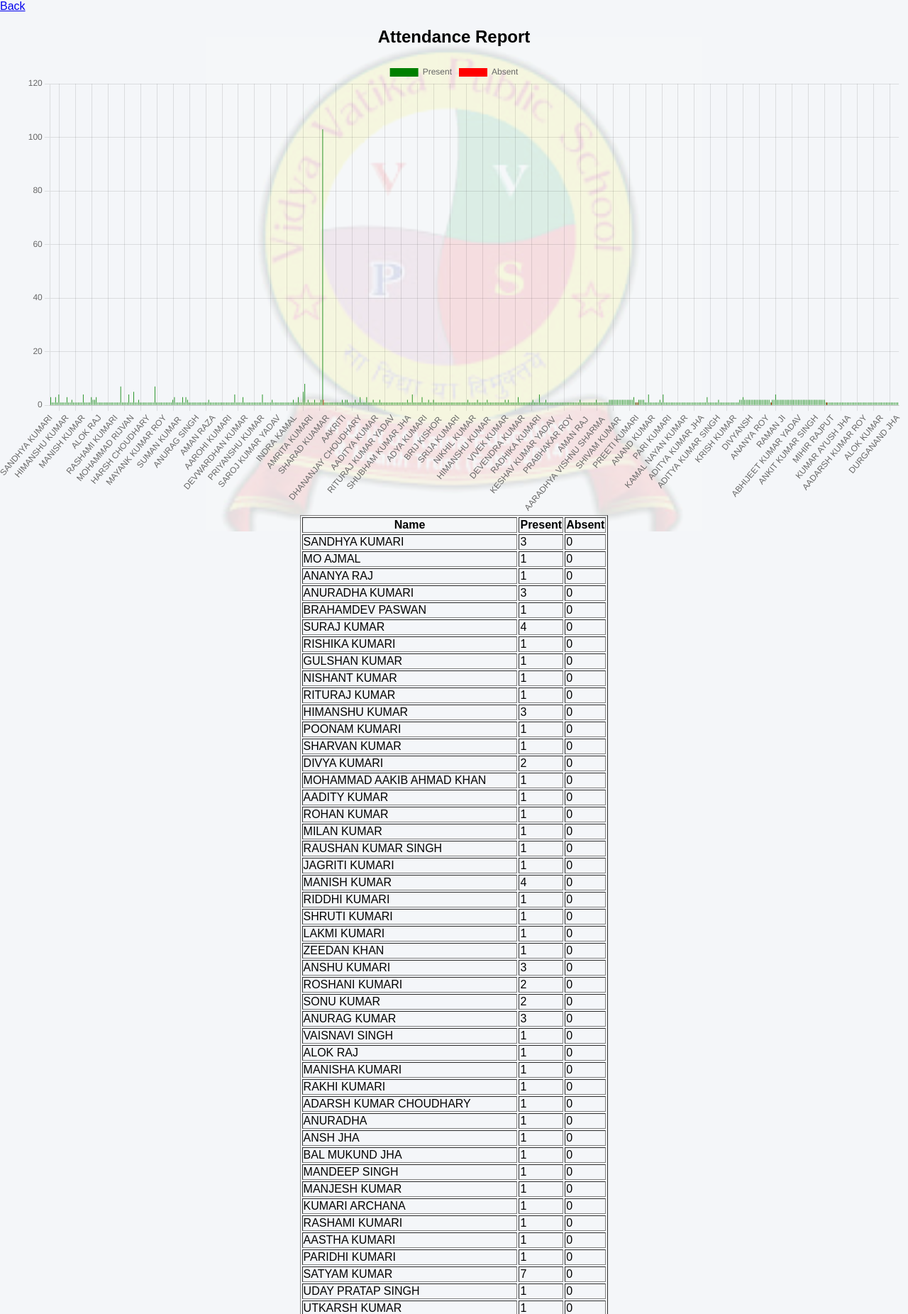
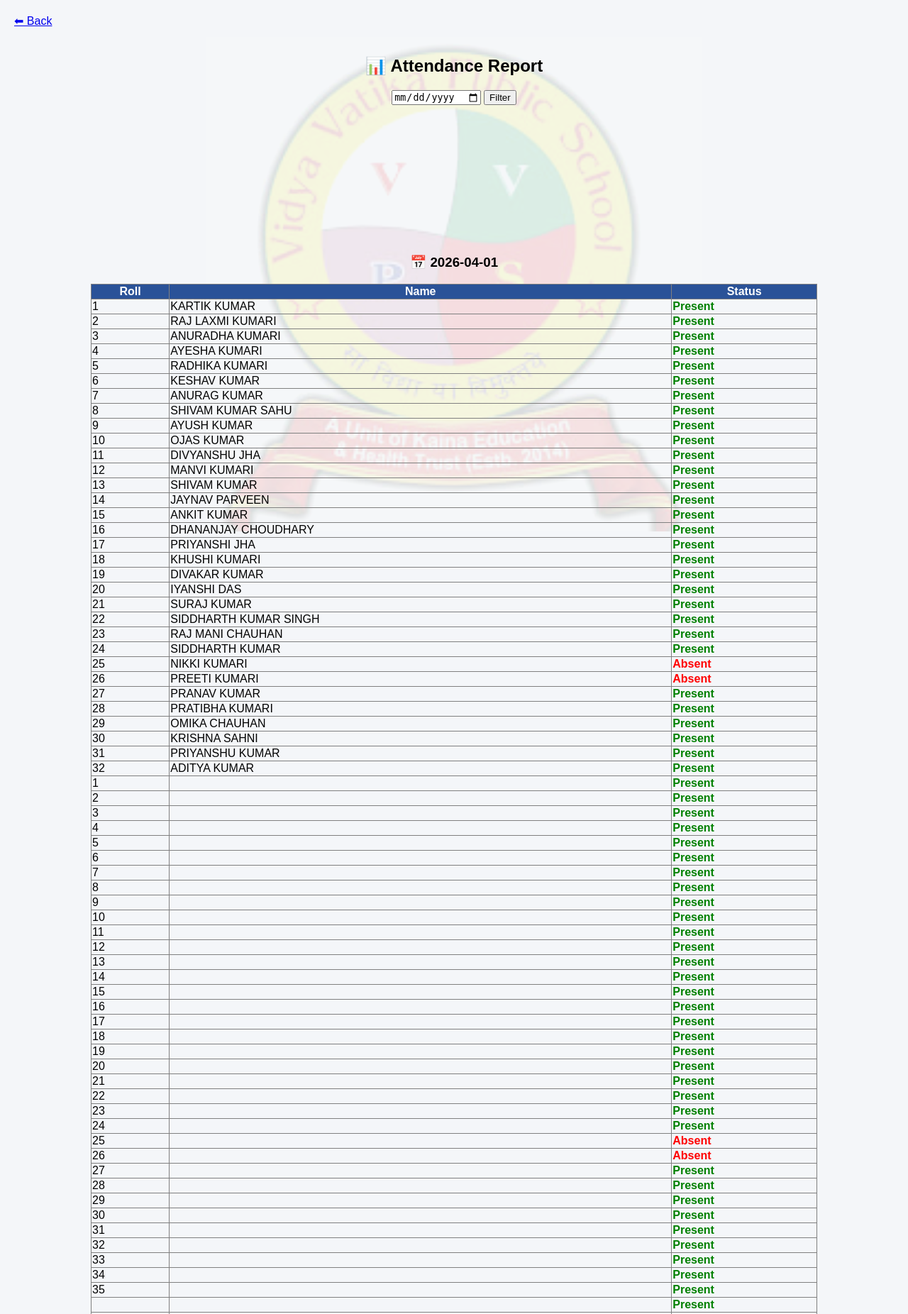
Before and after one commit to ambesh85/attendance-system, a Flask app: page /report in a window 1280 px wide. Shown: the top 1852 px of the page at 71% size. Run offline with Flask 3, Linux system fonts and the light colour scheme; a user stored in the database is signed in; data comes from the database, SQL or seed files in the repository; both versions use the stored data as it was after the commit.

Commit message:
role based report + download fix

```diff
--- a/app.py
+++ b/app.py
@@ -2,6 +2,7 @@ from flask import Flask, render_template, request, redirect, session, send_file
 from db import get_db
 from datetime import datetime
 import csv
+import os
 
 app = Flask(__name__)
 app.secret_key = "secret123"
@@ -46,7 +47,8 @@ def dashboard():
 
     if selected_class:
         students = db.execute(
-            "SELECT * FROM students WHERE class=?", (selected_class,)
+            "SELECT * FROM students WHERE CAST(class AS INTEGER)=?",
+            (int(selected_class),),
         ).fetchall()
     else:
         students = []
@@ -60,7 +62,7 @@ def dashboard():
     )
 
 
-# 📥 SUBMIT (DEFAULT PRESENT)
+# 📥 SUBMIT ATTENDANCE
 @app.route("/submit", methods=["POST"])
 def submit():
     if "user" not in session:
@@ -75,7 +77,7 @@ def submit():
         selected_class = teacher_class
 
     students = db.execute(
-        "SELECT * FROM students WHERE class=?", (selected_class,)
+        "SELECT * FROM students WHERE CAST(class AS INTEGER)=?", (int(selected_class),)
     ).fetchall()
 
     date = datetime.now().strftime("%Y-%m-%d")
@@ -94,43 +96,68 @@ def submit():
     return redirect("/success")
 
 
-# 📊 REPORT WITH GROUPING
-@app.route("/report")
+# 📊 DATE-WISE REPORT (ROLE-BASED)
+@app.route("/report", methods=["GET", "POST"])
 def report():
     if "user" not in session:
         return redirect("/")
 
     db = get_db()
+    teacher_class = session.get("class")
 
-    rows = db.execute("SELECT name, status FROM attendance").fetchall()
+    selected_date = request.form.get("date")
 
+    query = "SELECT * FROM attendance WHERE 1=1"
+    params = []
+
+    # 📅 Date filter
+    if selected_date:
+        query += " AND date=?"
+        params.append(selected_date)
+
+    # 🎯 Role-based filter
+    if teacher_class != "all":
+        query += " AND CAST(class AS INTEGER)=?"
+        params.append(int(teacher_class))
+
+    query += " ORDER BY date DESC"
+
+    rows = db.execute(query, params).fetchall()
+
+    # 🔥 Group by date
     report_data = {}
 
     for row in rows:
-        name = row["name"]
-        status = row["status"]
+        date = row["date"]
 
-        if name not in report_data:
-            report_data[name] = {"present": 0, "absent": 0}
+        if date not in report_data:
+            report_data[date] = []
 
-        if status == "Present":
-            report_data[name]["present"] += 1
-        else:
-            report_data[name]["absent"] += 1
-
-    print(report_data)  # 🔥 DEBUG (check terminal)
+        report_data[date].append(
+            {"roll": row["roll"], "name": row["name"], "status": row["status"]}
+        )
 
     return render_template("report.html", report=report_data)
 
 
-# 📥 DOWNLOAD CSV
+# 📥 DOWNLOAD CSV (ROLE-BASED)
 @app.route("/download")
 def download():
     if "user" not in session:
         return redirect("/")
 
     db = get_db()
-    rows = db.execute("SELECT * FROM attendance").fetchall()
+    teacher_class = session.get("class")
+
+    query = "SELECT * FROM attendance WHERE 1=1"
+    params = []
+
+    # 🎯 Role-based filter
+    if teacher_class != "all":
+        query += " AND CAST(class AS INTEGER)=?"
+        params.append(int(teacher_class))
+
+    rows = db.execute(query, params).fetchall()
 
     filename = "attendance_report.csv"
 
@@ -160,8 +187,6 @@ def logout():
 
 
 # 🚀 RUN
-import os
-
 if __name__ == "__main__":
     port = int(os.environ.get("PORT", 5000))
     app.run(host="0.0.0.0", port=port)
--- a/templates/report.html
+++ b/templates/report.html
@@ -1,37 +1,89 @@
 <!doctype html>
 <html>
   <head>
-    <title>Report</title>
+    <title>Attendance Report</title>
     <link rel="stylesheet" href="/static/style.css" />
     <script src="https://cdn.jsdelivr.net/npm/chart.js"></script>
   </head>
+
   <body>
-    <a href="/dashboard">Back</a>
+    <a href="/dashboard" style="margin: 20px; display: inline-block">⬅ Back</a>
 
-    <h2 style="text-align: center">Attendance Report</h2>
+    <h2 style="text-align: center">📊 Attendance Report</h2>
 
+    <!-- 📅 FILTER -->
+    <form method="POST" style="text-align: center; margin: 20px">
+      <input type="date" name="date" />
+      <button type="submit">Filter</button>
+    </form>
+
+    <!-- 📊 CHART -->
+    <div style="width: 80%; margin: auto">
       <canvas id="myChart"></canvas>
+    </div>
 
-    <table border="1" style="margin: auto">
-      <tr>
+    <br />
+
+    <!-- 📅 DATE-WISE TABLE -->
+    {% for date, students in report.items() %}
+    <h3 style="text-align: center">📅 {{ date }}</h3>
+
+    <table
+      border="1"
+      style="margin: auto; border-collapse: collapse; width: 80%"
+    >
+      <tr style="background: #2a5298; color: white">
+        <th>Roll</th>
         <th>Name</th>
-        <th>Present</th>
-        <th>Absent</th>
+        <th>Status</th>
       </tr>
 
-      {% for name, data in report.items() %}
+      {% for s in students %}
       <tr>
-        <td>{{ name }}</td>
-        <td>{{ data.present }}</td>
-        <td>{{ data.absent }}</td>
+        <td>{{ s.roll }}</td>
+        <td>{{ s.name }}</td>
+        <td
+          style="color: {% if s.status == 'Absent' %}red{% else %}green{% endif %}; font-weight:bold;"
+        >
+          {{ s.status }}
+        </td>
       </tr>
       {% endfor %}
     </table>
 
+    <!-- 🔥 SUMMARY -->
+    <p style="text-align: center">
+      Present: {{ students | selectattr('status', 'equalto', 'Present') | list |
+      length }} | Absent: {{ students | selectattr('status', 'equalto',
+      'Absent') | list | length }}
+    </p>
+
+    <br /><br />
+    {% endfor %}
+
+    <!-- 📊 CHART SCRIPT -->
     <script>
-      const labels = [{% for name in report.keys() %}"{{ name }}",{% endfor %}];
-      const presentData = [{% for data in report.values() %}{{ data.present }},{% endfor %}];
-      const absentData = [{% for data in report.values() %}{{ data.absent }},{% endfor %}];
+      const labels = [];
+      const presentData = [];
+      const absentData = [];
+
+      {% for date, students in report.items() %}
+        labels.push("{{ date }}");
+
+        let present = 0;
+        let absent = 0;
+
+        {% for s in students %}
+          {% if s.status == "Present" %}
+            present++;
+          {% else %}
+            absent++;
+          {% endif %}
+        {% endfor %}
+
+        presentData.push(present);
+        absentData.push(absent);
+      {% endfor %}
 
       new Chart(document.getElementById("myChart"), {
         type: "bar",
@@ -49,6 +101,14 @@
               backgroundColor: "red"
             }
           ]
+        },
+        options: {
+          responsive: true,
+          plugins: {
+            legend: {
+              position: "top"
+            }
+          }
         }
       });
     </script>
```
Also changed, not shown: database.db. Lines whose indentation alone changed are shown as unchanged.
